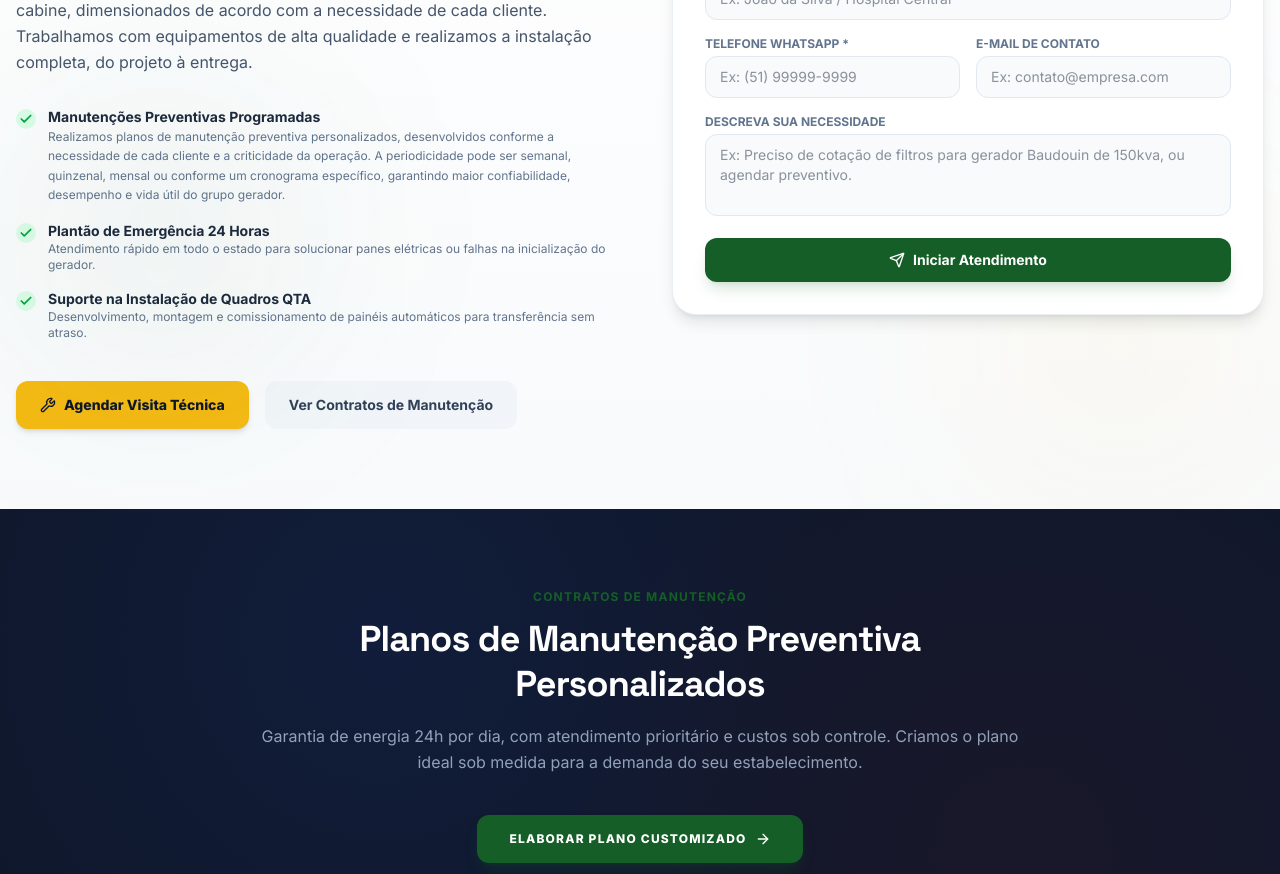
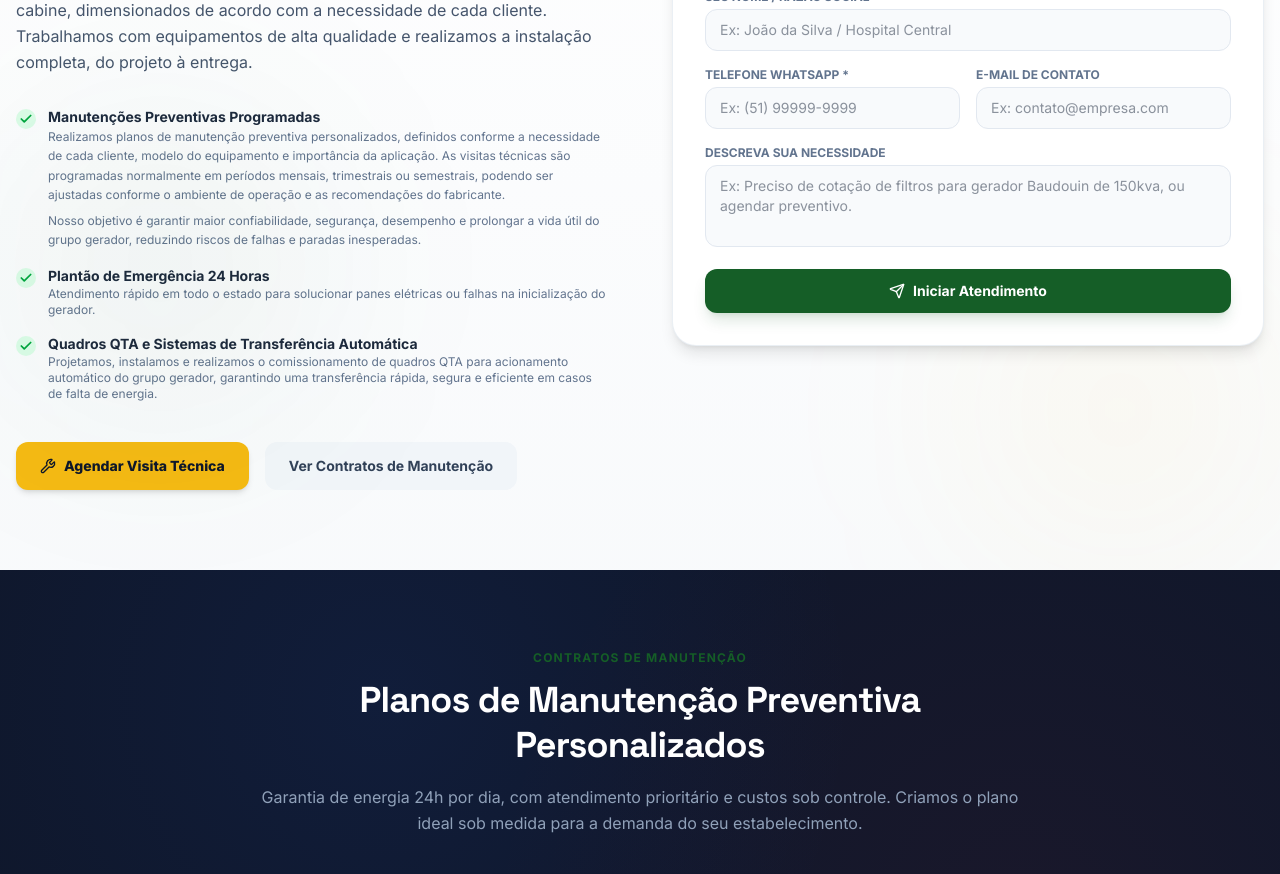
Before and after one commit to iguacugeradores-cell/Igua-u, a React (Vite) app: page / in a window 1280 px wide. Shown: the part 4960-5834 px from the top of the page. Built offline with nearby package versions, Linux system fonts and the light colour scheme.

Commit message:
refactor(ui): update maintenance service description
Clarify the preventive maintenance service scope and include benefits such as reduced downtime and increased reliability.

```diff
--- a/src/App.tsx
+++ b/src/App.tsx
@@ -1029,7 +1029,10 @@ export default function App() {
                 <div>
                   <h4 className="font-bold text-slate-800 text-sm">Manutenções Preventivas Programadas</h4>
                   <p className="text-xs text-slate-500 leading-relaxed">
-                    Realizamos planos de manutenção preventiva personalizados, desenvolvidos conforme a necessidade de cada cliente e a criticidade da operação. A periodicidade pode ser semanal, quinzenal, mensal ou conforme um cronograma específico, garantindo maior confiabilidade, desempenho e vida útil do grupo gerador.
+                    Realizamos planos de manutenção preventiva personalizados, definidos conforme a necessidade de cada cliente, modelo do equipamento e importância da aplicação. As visitas técnicas são programadas normalmente em períodos mensais, trimestrais ou semestrais, podendo ser ajustadas conforme o ambiente de operação e as recomendações do fabricante.
+                  </p>
+                  <p className="text-xs text-slate-500 leading-relaxed mt-1.5">
+                    Nosso objetivo é garantir maior confiabilidade, segurança, desempenho e prolongar a vida útil do grupo gerador, reduzindo riscos de falhas e paradas inesperadas.
                   </p>
                 </div>
               </div>
@@ -1049,8 +1052,8 @@ export default function App() {
                   <Check className="w-3.5 h-3.5 stroke-[3px]" />
                 </div>
                 <div>
-                  <h4 className="font-bold text-slate-800 text-sm">Suporte na Instalação de Quadros QTA</h4>
-                  <p className="text-xs text-slate-500">Desenvolvimento, montagem e comissionamento de painéis automáticos para transferência sem atraso.</p>
+                  <h4 className="font-bold text-slate-800 text-sm">Quadros QTA e Sistemas de Transferência Automática</h4>
+                  <p className="text-xs text-slate-500">Projetamos, instalamos e realizamos o comissionamento de quadros QTA para acionamento automático do grupo gerador, garantindo uma transferência rápida, segura e eficiente em casos de falta de energia.</p>
                 </div>
               </div>
             </div>
```
